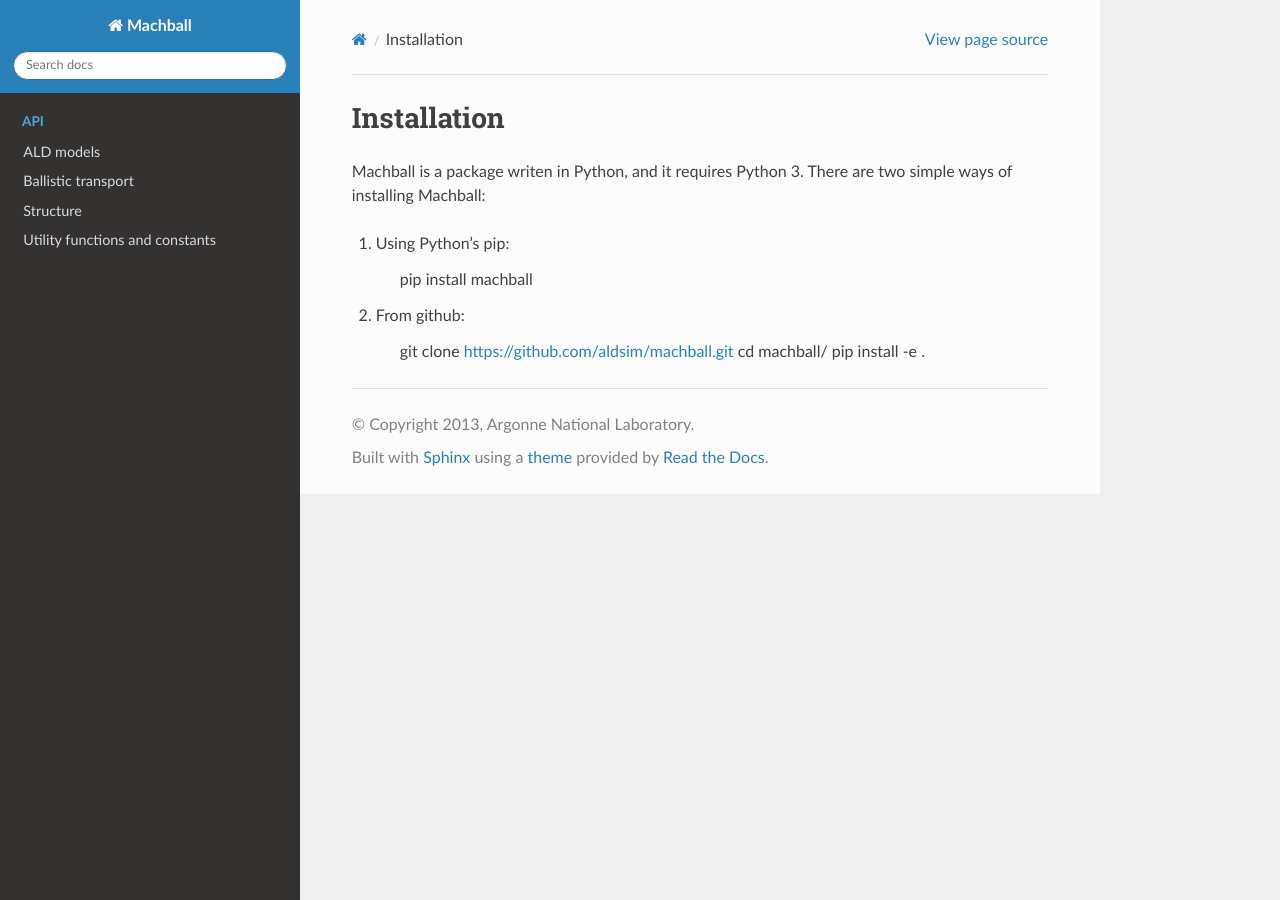
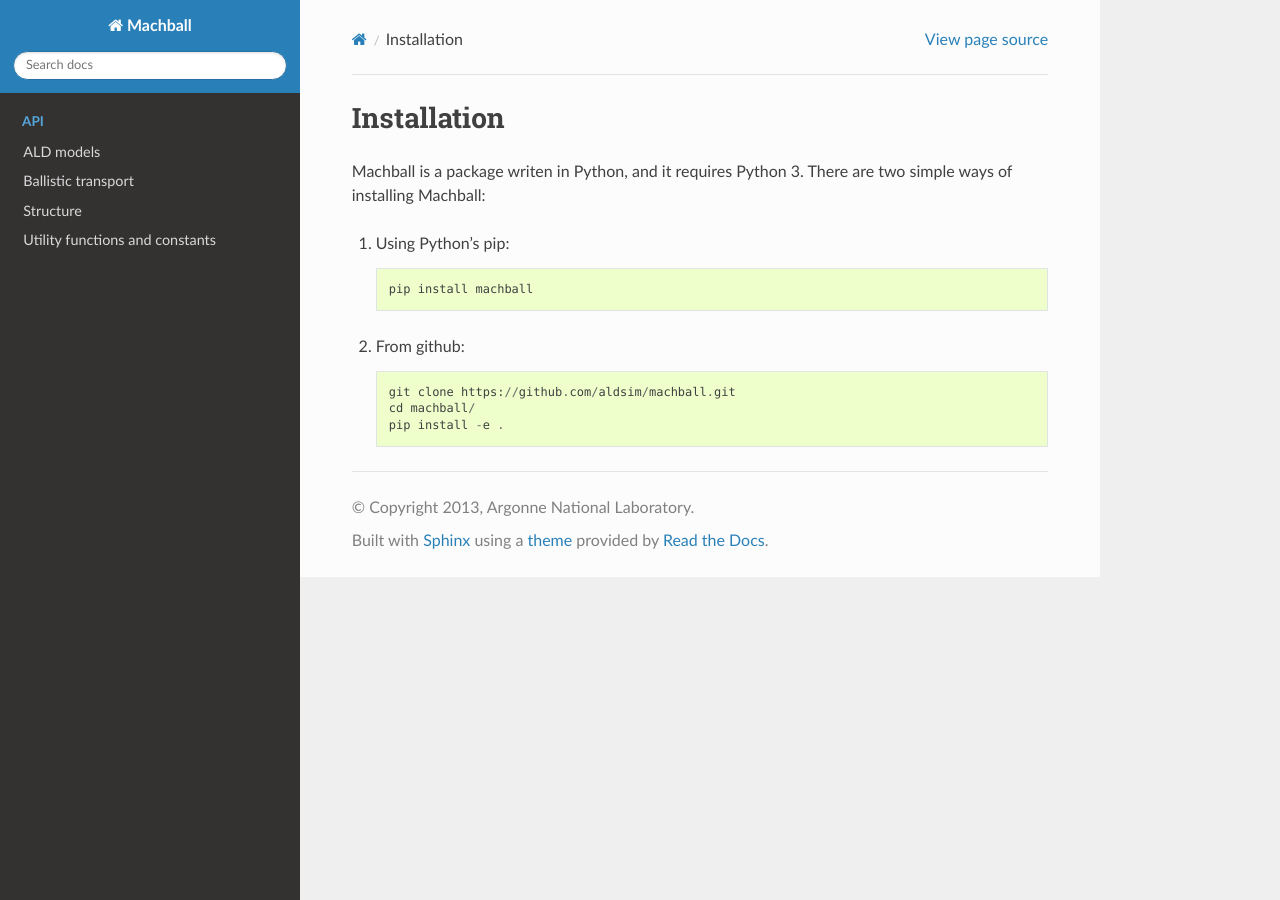
Before and after one commit to aldsim/machball, a Sphinx documentation site: the page built from docs/basic/install.rst, in a window 1280 px wide. Built offline with Sphinx 7.4.7 and the Read the Docs theme 2.0.0, drawn with Linux system fonts in a browser that asks for light colours.

Commit message:
code blocks missing

```diff
--- a/docs/basic/install.rst
+++ b/docs/basic/install.rst
@@ -4,11 +4,11 @@
 Machball is a package writen in Python, and it requires Python 3.
 There are two simple ways of installing Machball:
 
-1. Using Python's pip:
+1. Using Python's pip::
 
     pip install machball
 
-2. From github:
+2. From github::
 
     git clone https://github.com/aldsim/machball.git
     cd machball/
```
